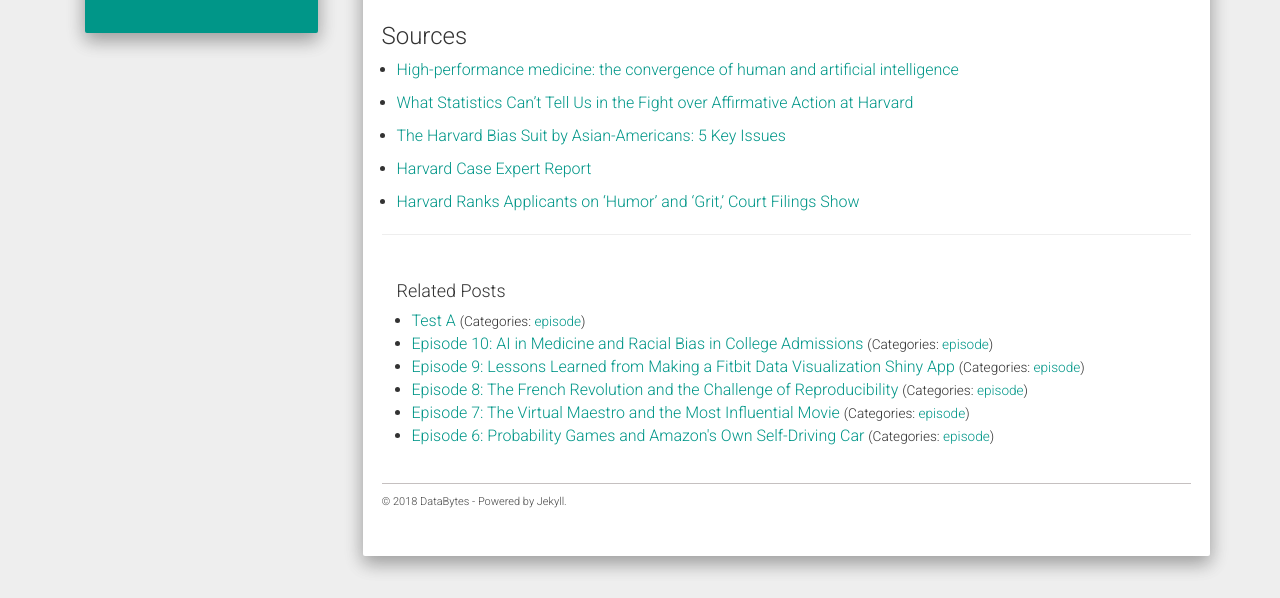
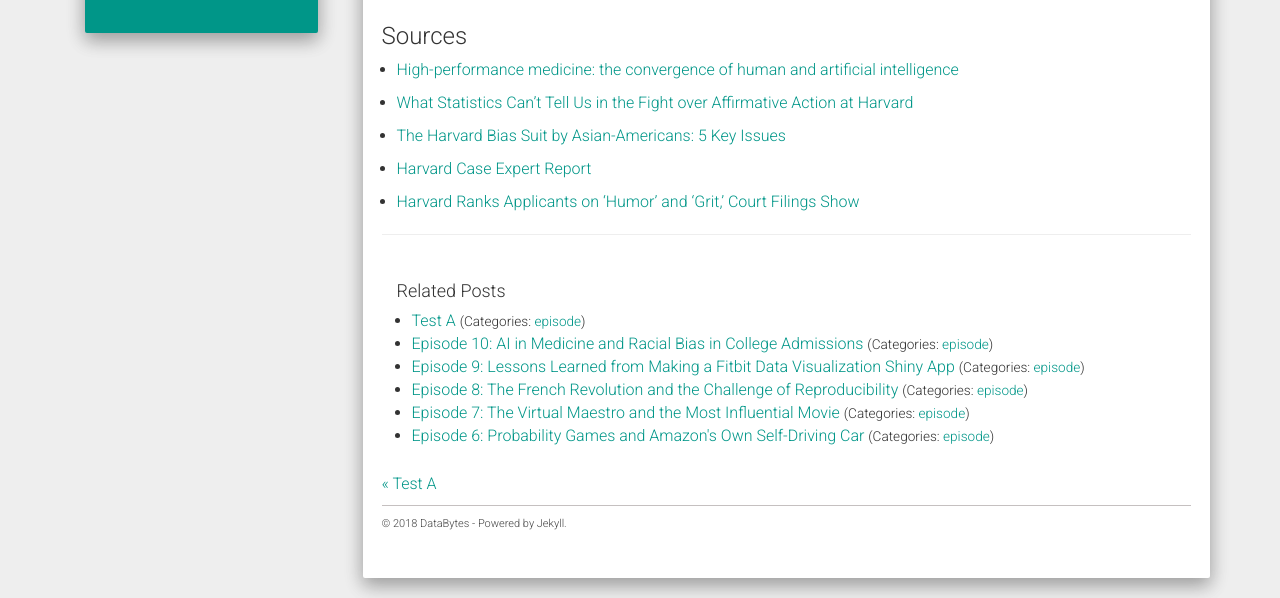
Before and after one commit to DataBytesPodcast/databytespodcast.github.io, a Jekyll site: the page built from _posts/2019-02-04-test-2.md, in a window 1280 px wide, cut to the strip 454-1052 px from the top of the page. Built offline with Jekyll 4.4.1, drawn with Linux system fonts in a browser that asks for light colours; nearby versions of some CDN libraries; before the commit the page ends 1030 px from its top, so only the background shows below that.

Commit message:
add future test page again

```diff
--- a/_layouts/post.html
+++ b/_layouts/post.html
@@ -36,3 +36,15 @@
     </div>
 {% endif %}
 {% assign curDate = site.time | date: '%s' %}
+
+<div class="PageNavigation">
+  {% if page.previous.url %}
+    <a class="prev pull-left" href="{{ site.url }}{{ page.previous.url }}">&laquo; {{ page.previous.title }}</a>
+  {% endif %}
+  {% if page.next.url %}
+  {% assign postStartDate = page.next.date | date: '%s' %}
+  {% if postStartDate <= curDate %}
+    <a class="next pull-right" href="{{ site.url }}{{ page.next.url }}">{{ page.next.title }} &raquo;</a>
+  {% endif %}
+  {% endif %}
+</div>
```
Also changed, not shown: _posts/2019-02-04-test-2.md (+1 -1 lines).
